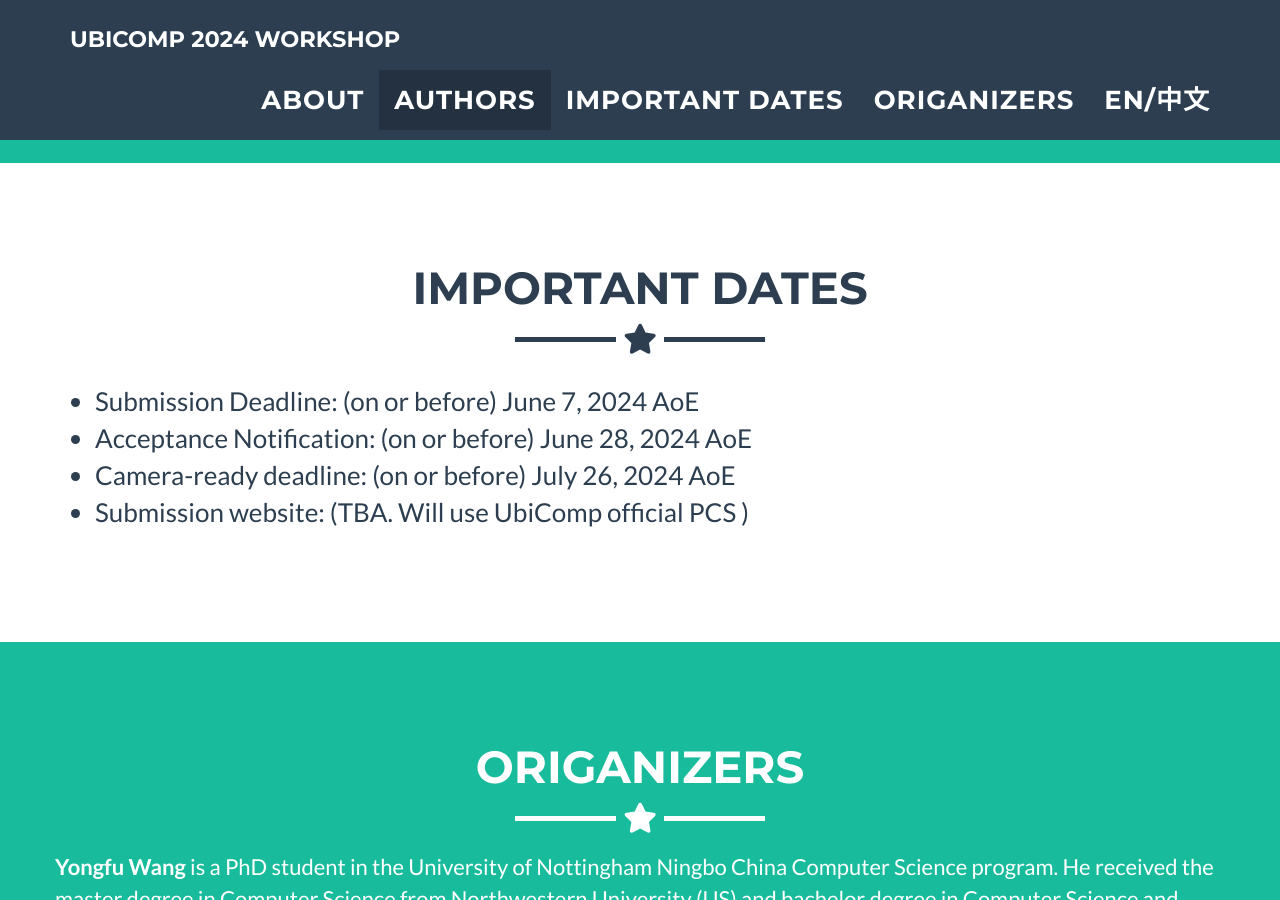
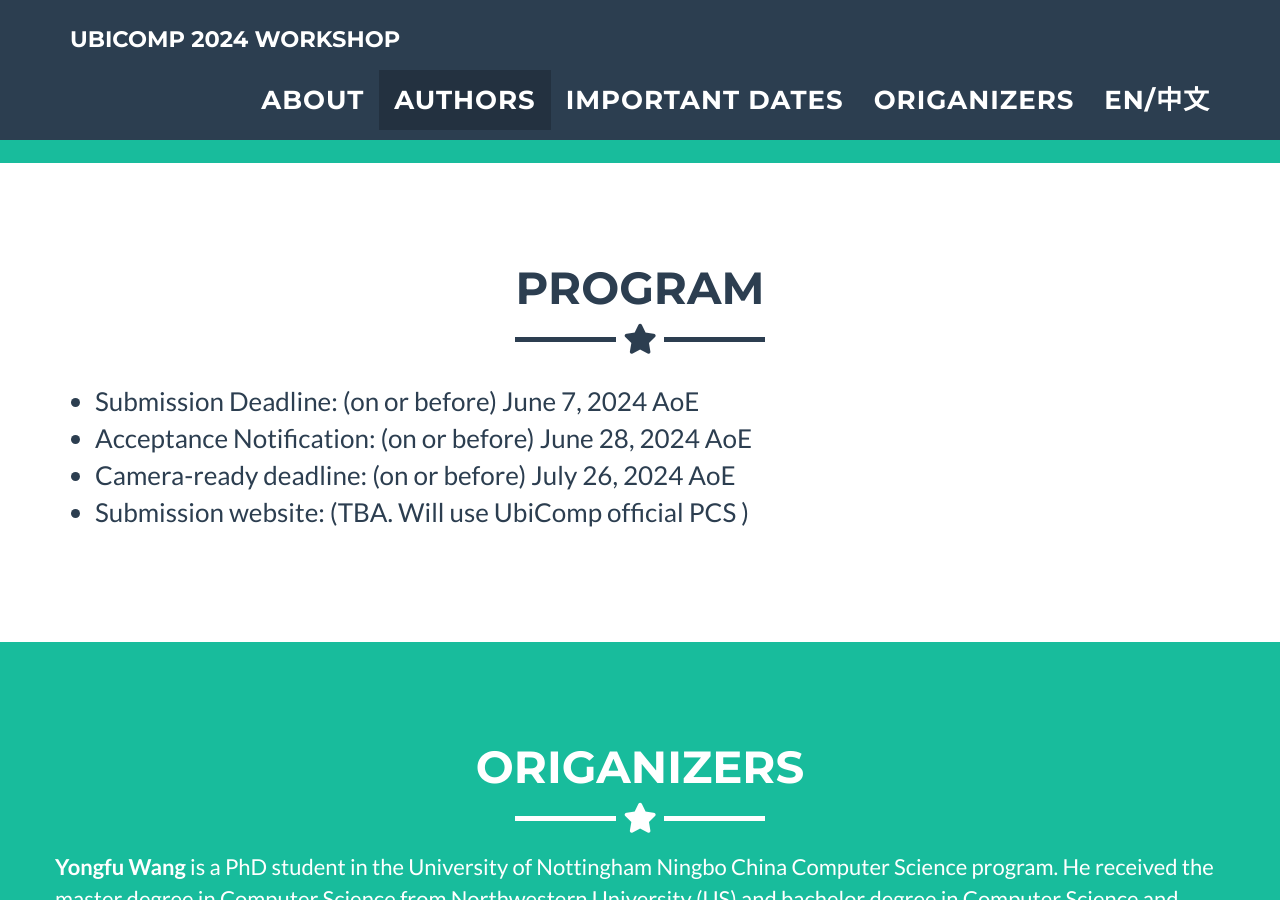
Before and after one commit to idwac/idwac.github.io, a Jekyll site: the page built from _posts/2014-07-18-project-1.markdown, in a window 1280 px wide and 900 px high, scrolled down 2926 px. Built offline with Jekyll 4.4.1, drawn with Linux system fonts in a browser that asks for light colours.

Commit message:
Update date file

```diff
--- a/_includes/date.html
+++ b/_includes/date.html
@@ -3,7 +3,8 @@
   <div class="container">
     <div class="row">
       <div class="col-lg-12 text-center">
-        <h2>Important Dates</h2>
+        <!-- <h2>Important Dates</h2> -->
+        <h2>Program</h2>
         <!-- <hr class="star-light"> -->
         <hr class="star-primary">
       </div>
```
